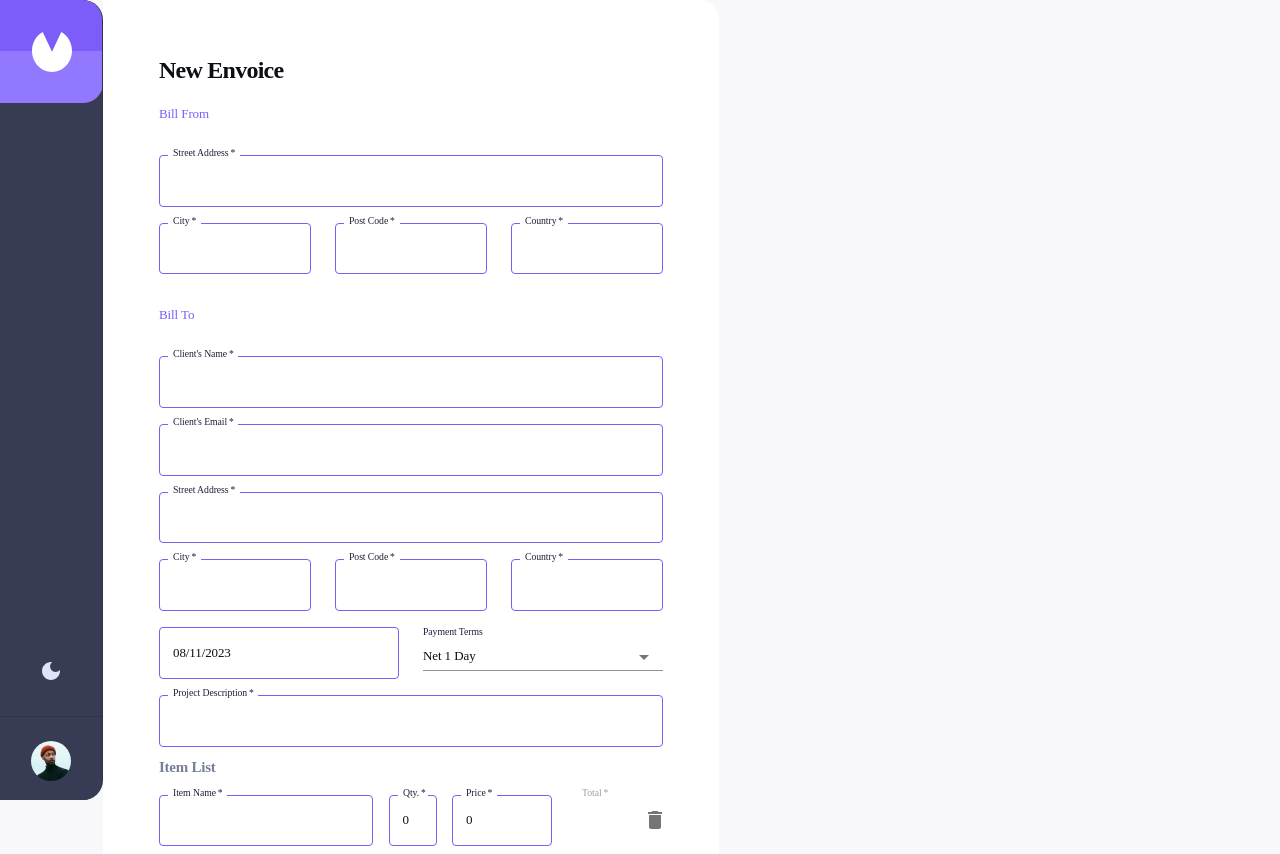
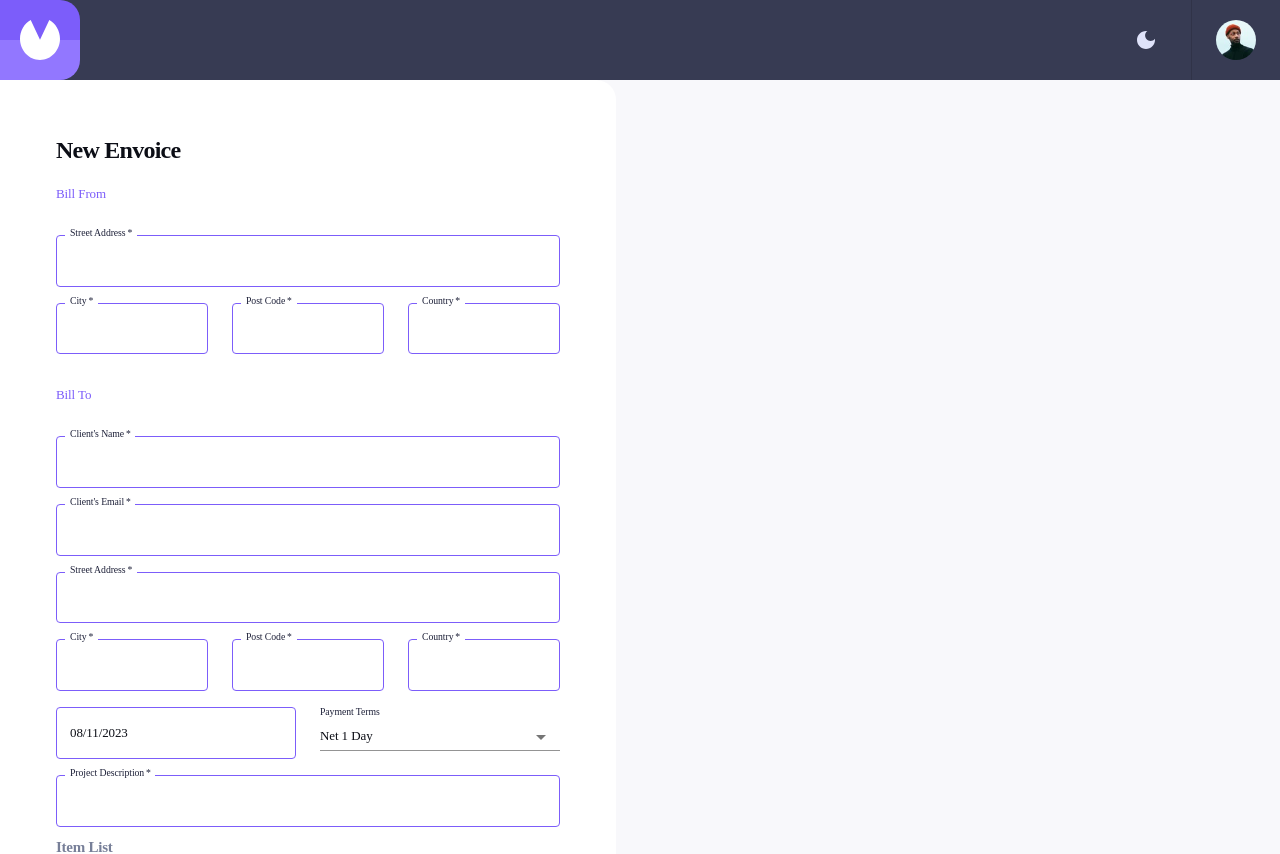
Before and after one commit to giga-gogosashvili/invoice-app, a React (Create React App) app: page /invoices/create in a window 1280 px wide. Shown: the top 854 px of the page. Built offline with nearby package versions, Linux system fonts and the light colour scheme; no server answers.

Commit message:
drawer changed to appbar

```diff
--- a/src/components/Drawer.tsx
+++ b/src/components/Drawer.tsx
@@ -31,8 +31,8 @@ function NavDrawer() {
           sx={{
             flexGrow: 0,
             background: "linear-gradient(to bottom , #7C5DFA 50%, #9277FF 50%)",
-            width: 103,
-            height: 103,
+            width: { xl: 103, md: 80, sm: 72 },
+            height: { xl: 103, md: 80, sm: 72 },
 
             display: "flex",
             flexDirection: "column",
--- a/src/components/EditCreate.tsx
+++ b/src/components/EditCreate.tsx
@@ -17,6 +17,7 @@ import { useNavigate } from "react-router-dom";
 import { Item } from "./Invoices";
 import React from "react";
 import { AxiosFunc } from "./AxiosFunc";
+import NavBar from "./NavBar";
 
 import {
   StyledItemFields,
@@ -131,25 +132,6 @@ export default function EditCreate() {
     },
     width: "240px",
   };
-
-  const datePickerStyle = {
-    mt: 1,
-    mb: 1,
-
-    "& .MuiOutlinedInput-root": {
-      "& fieldset": {
-        borderColor: "primary.main",
-      },
-      "&:hover fieldset": {
-        borderColor: "grey.700",
-      },
-    },
-    "& .MuiInputBase-input": {
-      backgroundColor: "grey.50",
-    },
-    "&.MuiDatePickerToolbar-root": { bgcolor: "red" },
-    width: "240px",
-  };
   const segmentTitleStyle = {
     mb: "24px",
     mt: "24px",
@@ -157,8 +139,16 @@ export default function EditCreate() {
   };
 
   return (
-    <Box sx={{ display: "flex", bgcolor: "background.paper" }}>
-      <Drawer></Drawer>
+    <Box
+      sx={{
+        display: "flex",
+        flexDirection: "column",
+        bgcolor: "background.paper",
+      }}
+    >
+      {/* <Drawer></Drawer> */}
+      <NavBar></NavBar>
+
       <Box
         sx={{
           width: "616px",
@@ -362,7 +352,7 @@ export default function EditCreate() {
           sx={{ width: "504px" }}
         >
           <DatePicker
-            sx={datePickerStyle}
+            sx={dateStyle}
             //DO NAPRAWY
             value={invoice ? createdAt || invoice.createdAt : createdAt}
             onChange={(newValue) => setCreatedAt(newValue)}
--- a/src/components/Invoice.tsx
+++ b/src/components/Invoice.tsx
@@ -27,6 +27,7 @@ import ConfirmDeletion from "./ConfirmDeletion";
 import toggleColorMode from "../App";
 import Button from "@mui/material/Button";
 import { StyledButton, StyledTypoButton } from "../customize/StyledElements";
+import NavBar from "./NavBar";
 
 export default function Invoice() {
   const { id } = useParams();
@@ -76,13 +77,15 @@ export default function Invoice() {
   return (
     <>
       <Box
-        display={"flex"}
         sx={{
           flexGrow: 1,
           bgcolor: "background.paper",
+          display: "flex",
+          flexDirection: "column",
         }}
       >
-        <Drawer></Drawer>
+        {/* <Drawer></Drawer> */}
+        <NavBar></NavBar>
 
         <Box
           sx={{
--- a/src/components/Invoices.tsx
+++ b/src/components/Invoices.tsx
@@ -9,6 +9,7 @@ import { Box } from "@mui/material";
 import NoInvoices from "./NoInvoices";
 import { StyledButton } from "../customize/StyledElements";
 import Drawer from "./Drawer";
+import NavBar from "./NavBar";
 
 import axios from "axios";
 
@@ -94,10 +95,14 @@ export default function Invoices() {
   }, [filterStatus]);
 
   return (
-    <Box display={"flex"} sx={{ bgcolor: "background.paper" }}>
-      <Drawer></Drawer>
+    <Box
+      display={"flex"}
+      sx={{ bgcolor: "background.paper", flexDirection: "column" }}
+    >
+      <NavBar></NavBar>
+      {/* <Drawer></Drawer> */}
 
-      <Box sx={{ margin: "0 auto", width: 730 }}>
+      <Box sx={{ margin: "0 auto", width: { xl: 730, md: 672, sm: 327 } }}>
         <Box sx={{ display: "flex", alignItems: "center" }}>
           <Box>
             <Typography color="text.primary" variant="h1" sx={{ mt: "78px" }}>
--- /dev/null
+++ b/src/components/NavBar.tsx
@@ -0,0 +1,122 @@
+import * as React from "react";
+import AppBar from "@mui/material/AppBar";
+import Toolbar from "@mui/material/Toolbar";
+import Typography from "@mui/material/Typography";
+import Button from "@mui/material/Button";
+import IconButton from "@mui/material/IconButton";
+import MenuIcon from "@mui/icons-material/Menu";
+
+import Box from "@mui/material/Box";
+import { StyledDrawer } from "../customize/StyledElements";
+import Logo from "../assets/logo.svg";
+import image from "../assets/image-avatar.jpg";
+import { Avatar } from "@mui/material";
+import Divider from "@mui/material/Divider";
+import DarkModeIcon from "@mui/icons-material/DarkMode";
+
+export default function NavBar() {
+  return (
+    <Box sx={{ flexGrow: 1 }}>
+      <AppBar position="static" sx={{ backgroundColor: "#373B53" }}>
+        <Toolbar
+          disableGutters
+          sx={{
+            "& .MuiToolbar-root": {
+              pl: 0,
+              pr: 0,
+            },
+          }}
+        >
+          <Box display="flex" flexGrow={1}>
+            <Box
+              sx={{
+                flexGrow: 0,
+                background:
+                  "linear-gradient(to bottom , #7C5DFA 50%, #9277FF 50%)",
+                width: { xl: 103, md: 80, sm: 72 },
+                height: { xl: 103, md: 80, sm: 72 },
+
+                display: "flex",
+                flexDirection: "column",
+                justifyContent: "center",
+                borderTopRightRadius: 20,
+                borderBottomRightRadius: 20,
+                //   mb: "555.9px",
+              }}
+            >
+              <img
+                alt="logo"
+                src={Logo}
+                style={{
+                  width: 40,
+                  height: 40,
+                  margin: "0 auto",
+                }}
+              />
+            </Box>
+          </Box>
+          <Box
+            sx={{
+              flexGrow: 0,
+
+              display: "flex",
+              flexDirection: "column",
+              justifyContent: "center",
+              // backgroundColor: "green",
+              alignItems: "center",
+              flexWrap: "wrap",
+              pr: "33.1px",
+            }}
+          >
+            <DarkModeIcon
+              width={20}
+              height={20}
+              sx={{
+                color: "info.light",
+                "&:hover": {
+                  color: "#DFE3FA",
+                  boxShadow: "none",
+                },
+                "&:active": {
+                  boxShadow: "none",
+                  color: "#DFE3FA",
+                },
+              }}
+              // onClick={func}
+            ></DarkModeIcon>
+            {/* <Switch
+            checked={checked}
+            onChange={onChange}
+            inputProps={{ "aria-label": "controlled" }}
+          /> */}
+          </Box>
+          <Divider flexItem orientation="vertical" />
+
+          <Box
+            sx={{
+              flexGrow: 0,
+
+              display: "flex",
+              flexDirection: "column",
+              justifyContent: "center",
+              //   backgroundColor: "red",
+              alignItems: "center",
+              flexWrap: "wrap",
+              width: "88px",
+              m: "0",
+            }}
+          >
+            <Avatar
+              alt="avatar"
+              src={image}
+              sx={{
+                width: "40px",
+                height: "40px",
+              }}
+            />
+          </Box>
+        </Toolbar>
+      </AppBar>
+    </Box>
+  );
+}
--- a/src/themeLight.tsx
+++ b/src/themeLight.tsx
@@ -15,6 +15,16 @@ const defaultTheme = createTheme();
 const defaultShadows: ThemeOptions["shadows"] = [...defaultTheme.shadows];
 
 const getDesignTokens = (mode: any) => ({
+  breakpoints: {
+    values: {
+      xs: 0,
+      sm: 375, //Mobile
+      md: 768, //Tablet
+      lg: 992, //Laptop - not used
+      xl: 1440, //Desctop
+    },
+  },
+
   palette: {
     mode,
     ...(mode === "light"
@@ -175,7 +185,12 @@ const getDesignTokens = (mode: any) => ({
         },
       },
     },
+    MuiToolbar: {
+      styleOverrides: {
 
+        // root: { pl: 0, pr: 0 },
+      },
+    },
 
     // MuiTextField: {
     //   styleOverrides: {
```
